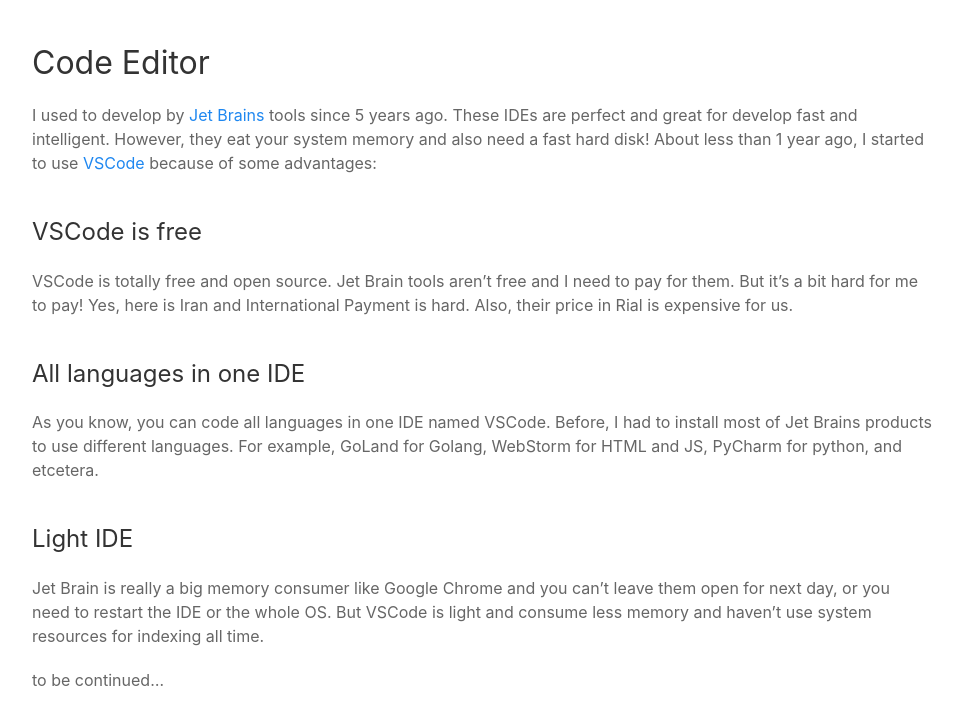
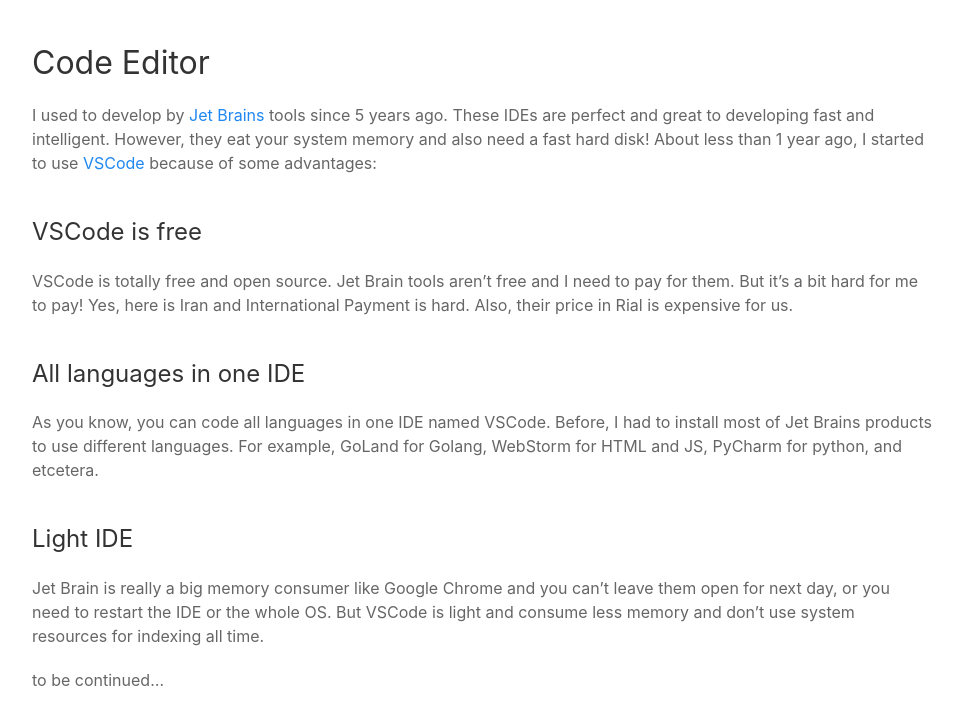
Before and after one commit to nasermirzaei89/nasermirzaei89.github.io, a Jekyll site: the page built from _posts/2019-05-20-a-developer-manifesto.md, in a window 1280 px wide and 1249 px high. Shown: the part 368-1079 px from the top of the window, without its empty margins (158-1120 px from the left). Built offline with Jekyll 4.4.1, drawn with Linux system fonts in a browser that asks for light colours; nearby versions of some CDN libraries; comment, search, counter and statistics services are not loaded.

Commit message:
fix typo

```diff
--- a/_posts/2019-05-20-a-developer-manifesto.md
+++ b/_posts/2019-05-20-a-developer-manifesto.md
@@ -11,7 +11,7 @@ Here I want to show what tools and standards I use in my work life (also the oth
 
 ## Code Editor
 
-I used to develop by [Jet Brains](https://www.jetbrains.com/) tools since 5 years ago. These IDEs are perfect and great for develop fast and intelligent. However, they eat your system memory and also need a fast hard disk! About less than 1 year ago, I started to use [VSCode](https://code.visualstudio.com/) because of some advantages:
+I used to develop by [Jet Brains](https://www.jetbrains.com/) tools since 5 years ago. These IDEs are perfect and great to developing fast and intelligent. However, they eat your system memory and also need a fast hard disk! About less than 1 year ago, I started to use [VSCode](https://code.visualstudio.com/) because of some advantages:
 
 ### VSCode is free
 
@@ -22,6 +22,6 @@ VSCode is totally free and open source. Jet Brain tools aren't free and I need t
 As you know, you can code all languages in one IDE named VSCode. Before, I had to install most of Jet Brains products to use different languages. For example, GoLand for Golang, WebStorm for HTML and JS, PyCharm for python, and etcetera.
 
 ### Light IDE
-Jet Brain is really a big memory consumer like Google Chrome and you can't leave them open for next day, or you need to restart the IDE or the whole OS. But VSCode is light and consume less memory and haven't use system resources for indexing all time.
+Jet Brain is really a big memory consumer like Google Chrome and you can't leave them open for next day, or you need to restart the IDE or the whole OS. But VSCode is light and consume less memory and don't use system resources for indexing all time.
 
 to be continued...
```
